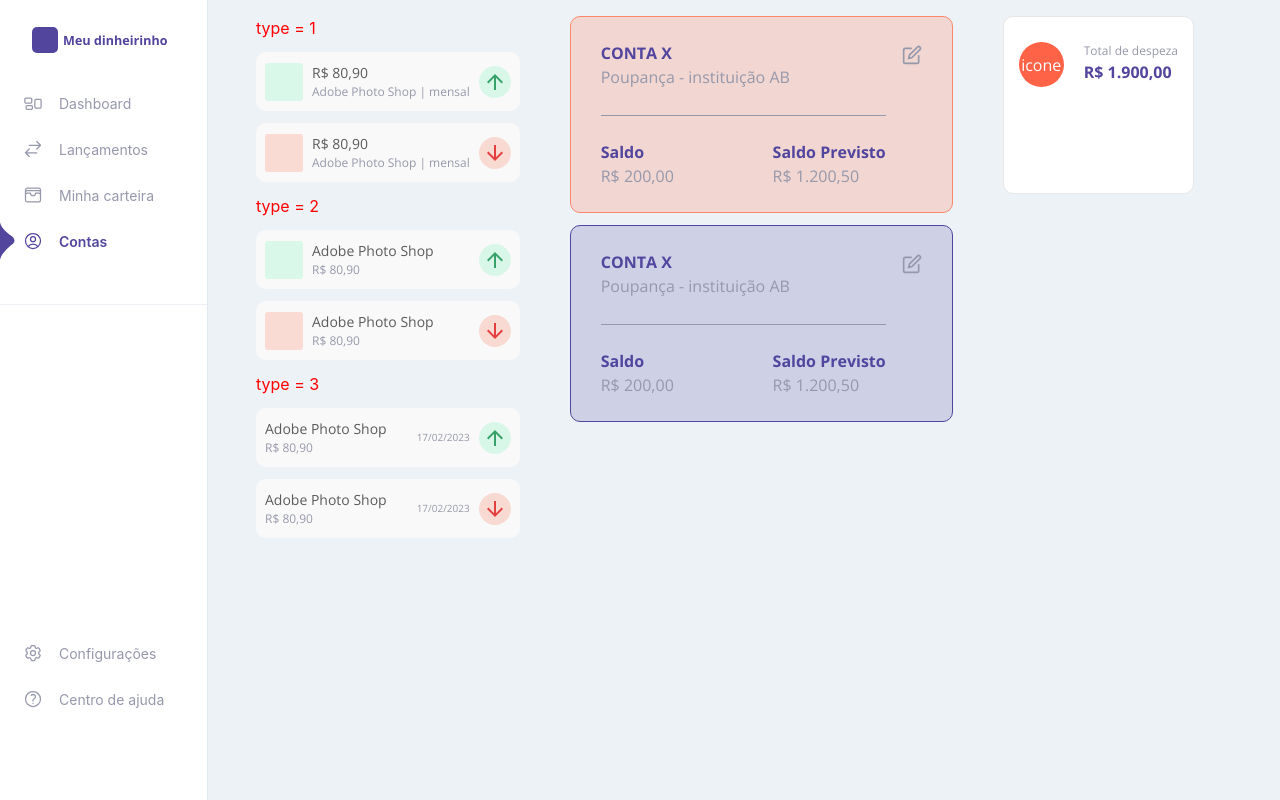
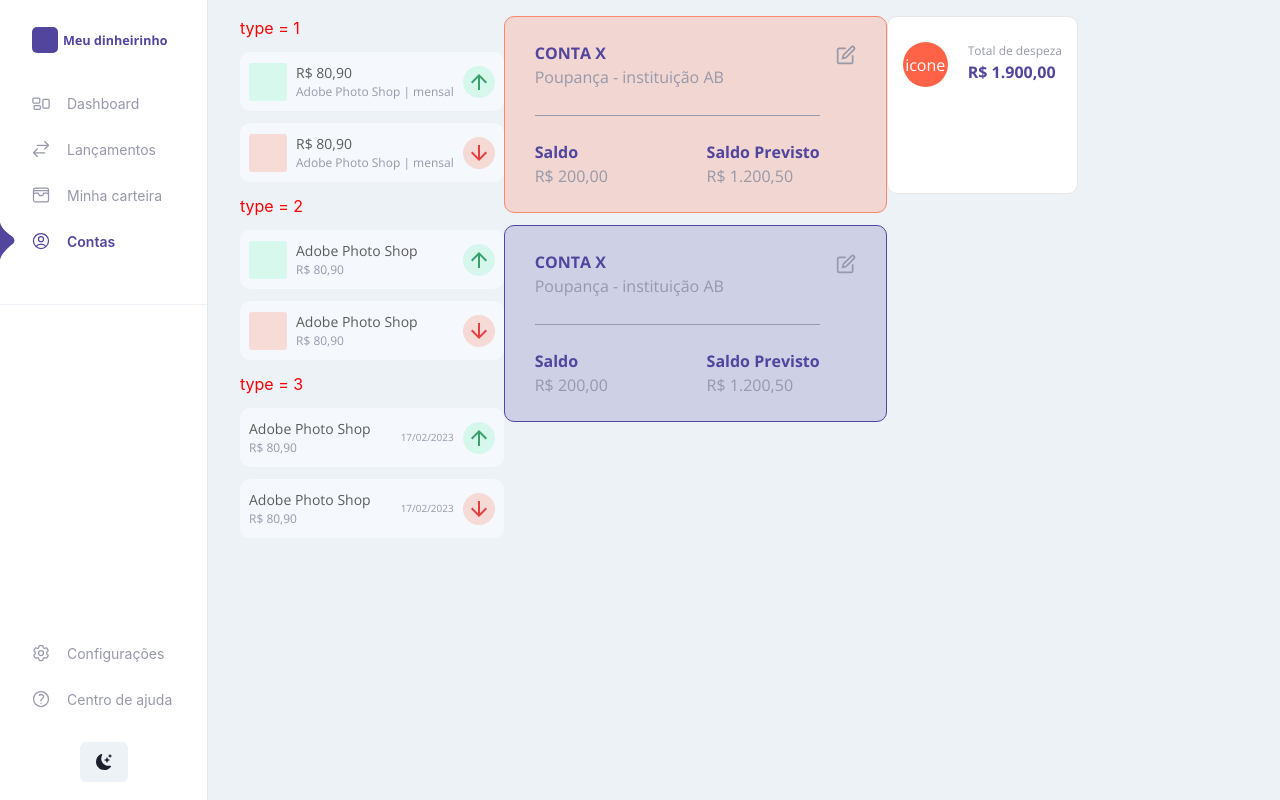
Before and after one commit to meu-dinheirinho/client, a React (Create React App) app: page /accounts in a window 1280 px wide. Built offline with nearby package versions, Linux system fonts and the light colour scheme.

Commit message:
feat: toogle theme

```diff
--- a/src/components/MovementCard/index.js
+++ b/src/components/MovementCard/index.js
@@ -1,6 +1,6 @@
 import {
   Box,
-  Center, Flex, Spacer, Square, Text,
+  Center, Flex, Spacer, Square, Text, useColorModeValue,
 } from '@chakra-ui/react';
 // eslint-disable-next-line import/no-extraneous-dependencies
 import { ArrowDownIcon, ArrowUpIcon } from '@chakra-ui/icons';
@@ -16,7 +16,7 @@ export default function MovementCard({
   date,
 }) {
   return (
-    <Center bg="#f9f9f9" borderRadius="10" className={styles.box}>
+    <Center bg={useColorModeValue('var(--white-200)', 'var(--purple-opacity)')} borderRadius="10" className={styles.box}>
       {Movement === 'out' ? (
         <Square w="38px" h="38px" mr="9px" display={type === 3 && 'none'} className={styles.out} borderRadius="3">
           <Text> </Text>
--- a/src/index.js
+++ b/src/index.js
@@ -1,12 +1,15 @@
 import React from 'react';
 import ReactDOM from 'react-dom/client';
+import { ColorModeScript } from '@chakra-ui/react';
 import './index.css';
 import './themes/variables.module.css';
 import App from './App';
+import theme from './themes';
 
 const root = ReactDOM.createRoot(document.getElementById('root'));
 root.render(
   <React.StrictMode>
+    <ColorModeScript initialColorMode={theme.config.initialColorMode} />
     <App />
   </React.StrictMode>,
 );
--- a/src/layout/MainLayout/Sidebar/Content.js
+++ b/src/layout/MainLayout/Sidebar/Content.js
@@ -7,7 +7,10 @@ import {
   Box,
   Grid,
   GridItem,
+  useColorMode,
+  Button,
 } from '@chakra-ui/react';
+import { BsSun, BsMoonStarsFill } from 'react-icons/bs';
 import { EXTRA_MENU_ITEMS, MENU_ITEMS } from '../../../constants/menu.app';
 import { Logo } from '../../../components';
 import { SidebarItem } from './SidebarItem';
@@ -17,6 +20,7 @@ export function SidebarContent({
   onClose,
   ...rest
 }) {
+  const { colorMode, toggleColorMode } = useColorMode();
   return (
     <Box
       bg={useColorModeValue('white', 'gray.900')}
@@ -66,6 +70,17 @@ export function SidebarContent({
               {link.name}
             </SidebarItem>
           ))}
+          <Flex h="20" alignItems="center" mx="8" justifyContent="center">
+            <Button
+              aria-label="Toggle Color Mode"
+              onClick={toggleColorMode}
+              _focus={{ boxShadow: 'none' }}
+              w="fit-content"
+              {...rest}
+            >
+              {colorMode === 'light' ? <BsMoonStarsFill /> : <BsSun />}
+            </Button>
+          </Flex>
         </GridItem>
       </Grid>
     </Box>
--- a/src/layout/MainLayout/Sidebar/SidebarItem.js
+++ b/src/layout/MainLayout/Sidebar/SidebarItem.js
@@ -1,5 +1,5 @@
 import {
-  Box,
+  // Box,
   Flex,
   Icon,
   Link,
@@ -7,6 +7,7 @@ import {
 import { NavLink, useLocation } from 'react-router-dom';
 import { activeStyles } from './commons';
 import Details from './Details';
+import styles from './sidebar.module.css';
 
 export function SidebarItem({
   icon,
@@ -15,6 +16,7 @@ export function SidebarItem({
   ...rest
 }) {
   const route = useLocation();
+  const isActive = route.pathname.replace('/', '') === path;
 
   return (
     <Link
@@ -24,30 +26,29 @@ export function SidebarItem({
       style={{ textDecoration: 'none', fontSize: '0.875rem' }}
       color={'var(--gray-600)'}
       _focus={{ boxShadow: 'none' }}
-      _activeLink={route.pathname.replace('/', '') === path ? activeStyles : null}
-      _active={route.pathname.replace('/', '') === path ? activeStyles : null}
+      _activeLink={isActive ? activeStyles : null}
     >
       <Flex
         align="center"
         py="1"
         role="group"
         cursor="pointer"
-        _hover={route.pathname.replace('/', '') === path ? {
+        _hover={isActive ? {
           color: 'var(--purple-900)',
         } : {
           color: 'var(--purple-200)',
         }}
         {...rest}
       >
-        <Box mr={2}>
-          <Details color={route.pathname.replace('/', '') === path ? 'var(--purple-900)' : 'white'} />
-        </Box>
+        <div className={isActive ? styles.detailsMenuActive : styles.detailsMenuNormal}>
+          <Details color={'var(--purple-900)'} />
+        </div>
         {icon && (
           <Icon
             mr="4"
             fontSize="20"
-            color={route.pathname.replace('/', '') === path ? 'var(--purple-900)' : 'var(--gray-600)'}
-            _groupHover={route.pathname.replace('/', '') === path ? {
+            color={isActive ? 'var(--purple-900)' : 'var(--gray-600)'}
+            _groupHover={isActive ? {
               color: 'var(--purple-900)',
             } : {
               color: 'var(--purple-200)',
--- a/src/layout/MainLayout/Sidebar/sidebar.module.css
+++ b/src/layout/MainLayout/Sidebar/sidebar.module.css
@@ -0,0 +1,11 @@
+.detailsMenuActive {
+  margin-right: 1rem;
+  transform: translateX(0);
+  transition: transform 1s ease;
+}
+
+.detailsMenuNormal {
+  margin-right: 1rem;
+  transform: translateX(-15px);
+  transition: transform 0.3s ease;
+}
--- a/src/layout/MainLayout/index.js
+++ b/src/layout/MainLayout/index.js
@@ -13,7 +13,7 @@ export default function MainLayout({ children }) {
   const { isOpen, onOpen, onClose } = useDisclosure();
 
   return (
-    <Box minH="100vh" bg={useColorModeValue('gray.100', 'gray.900')}>
+    <Box minH="100vh" bg={useColorModeValue('gray.100', 'gray.900')} _expanded>
       <SidebarContent
         onClose={() => onClose}
         display={{ base: 'none', md: 'block' }}
@@ -33,7 +33,7 @@ export default function MainLayout({ children }) {
       </Drawer>
       {/* mobilenav */}
       <MobileNav display={{ base: 'flex', md: 'none' }} onOpen={onOpen} />
-      <Box ml={{ base: 0, md: 60 }} p="4">
+      <Box ml={{ base: 0, md: 60 }} py="4">
         {children}
       </Box>
     </Box>
--- a/src/pages/Components/styles.module.css
+++ b/src/pages/Components/styles.module.css
@@ -1,6 +1,6 @@
 .teste {
   color:  red;
   display: flex;
-  gap: 50px;
+  /* gap: 50px; */
   flex-direction: row;
 }
--- a/src/themes/index.js
+++ b/src/themes/index.js
@@ -0,0 +1,13 @@
+// 1. import `extendTheme` function
+import { extendTheme } from '@chakra-ui/react';
+
+// 2. Add your color mode config
+const config = {
+  initialColorMode: 'light',
+  useSystemColorMode: false,
+};
+
+// 3. extend the theme
+const theme = extendTheme({ config });
+
+export default theme;
```
